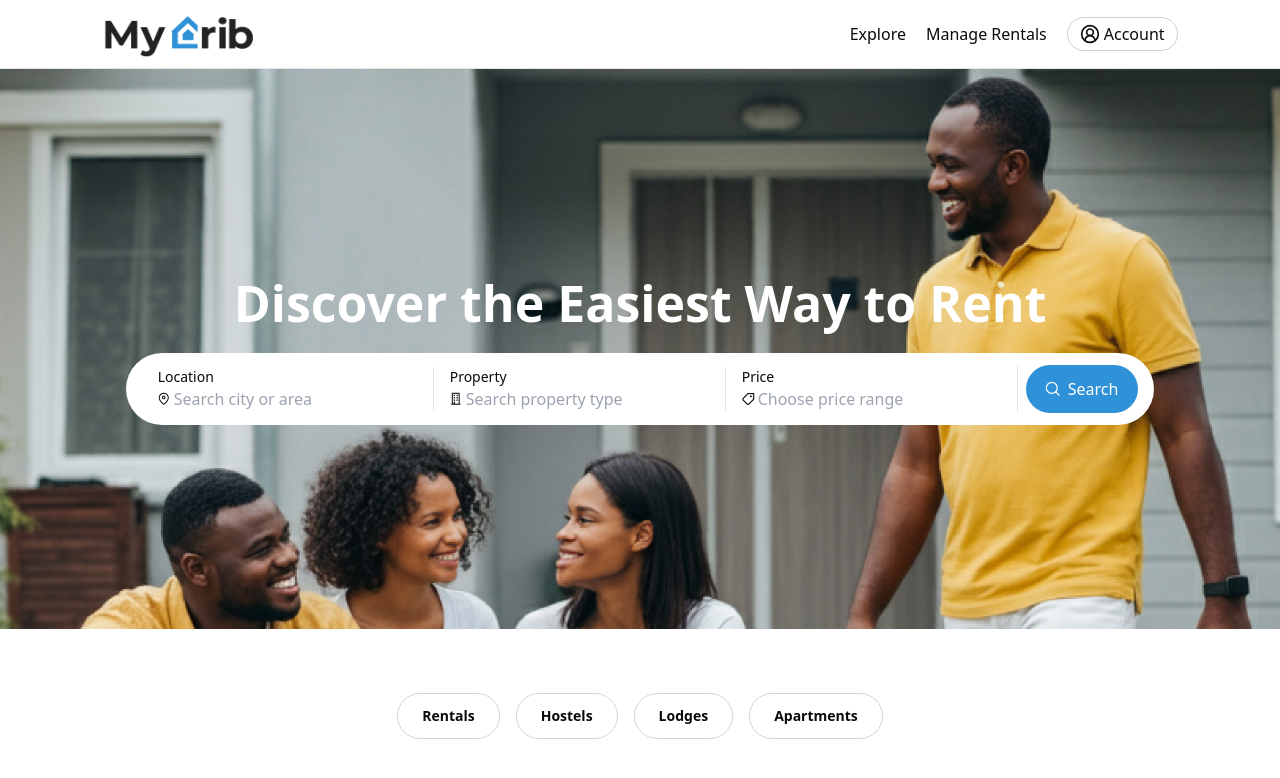
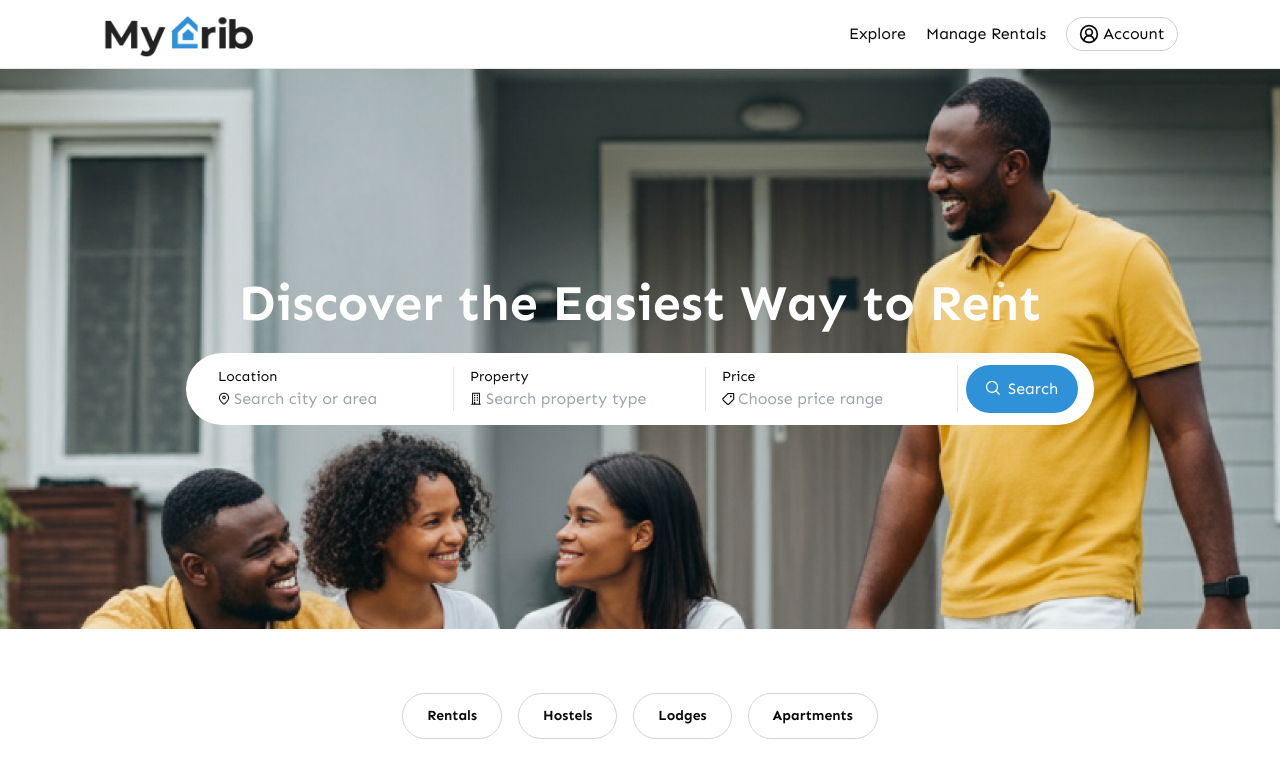
Before and after one commit to aetotechs/mc-frontend, a React (Vite) app: page / in a window 1280 px wide. Shown: the top 778 px of the page. Built offline with nearby package versions, Linux system fonts and the light colour scheme; no server answers.

Commit message:
Update font to sen

```diff
--- a/index.html
+++ b/index.html
@@ -2,6 +2,7 @@
 <html lang="en">
   <head>
     <meta charset="UTF-8" />
+    <link href="https://fonts.googleapis.com/css2?family=Sen:wght@400;700&display=swap" rel="stylesheet">
     <link rel="apple-touch-icon" sizes="180x180" href="/logos/apple-touch-icon.png">
     <link rel="icon" type="image/png" sizes="32x32" href="/logos/favicon-32x32.png">
     <link rel="icon" type="image/png" sizes="16x16" href="/logos/favicon-16x16.png">
--- a/src/App.jsx
+++ b/src/App.jsx
@@ -1,3 +1,5 @@
+import 'primeicons/primeicons.css';
+import "primereact/resources/themes/lara-light-cyan/theme.css";
 import { Suspense, useEffect } from "react";
 import PageLoadingSpinner from "./client/components/global/PageLoadingSpinner";
 import { Route, Routes } from "react-router-dom";
--- a/src/index.css
+++ b/src/index.css
@@ -1,14 +1,13 @@
-@import url('https://fonts.googleapis.com/css2?family=Sen:wght@400..800&display=swap');
-@import "primereact/resources/themes/lara-light-blue/theme.css";
+/* @import "primereact/resources/themes/lara-light-blue/theme.css";
 @import "primereact/resources/primereact.min.css";
-@import "primeicons/primeicons.css";
+@import "primeicons/primeicons.css"; */
 
 @tailwind base;
 @tailwind components;
 @tailwind utilities;
 
-@theme {
-  --font-inter: 'Sen';
+body {
+  font-family: 'Sen', sans-serif;
 }
 
 @layer base {
--- a/src/partner/components/tables/PropertiesTable.jsx
+++ b/src/partner/components/tables/PropertiesTable.jsx
@@ -85,14 +85,14 @@ const PropertiesTable = ({ data }) => {
 
     const locationBodyTemplate = (rowData) => {
         return (
-            <p className='font-[300]'>{rowData.address.street}, {rowData.address.city}</p>
+            <p className='font-[300]'>{rowData?.address?.street ?? ""}, {rowData?.address?.city ?? ""}</p>
         );
     };
 
     const rentalTermsBodyTemplate = (rowData) => {
         return (
             <p className='text-black'>
-                UGX {parseFloat(rowData.priceRange).toLocaleString()}{' '}
+                UGX {parseFloat(rowData?.priceRange).toLocaleString()}{' '}
                 <span className='text-xs text-gray-500'>
                     {rowData?.unitsAvailable
                         ? rowData?.units[0]?.paymentCycle?.name?.toLowerCase()
```
